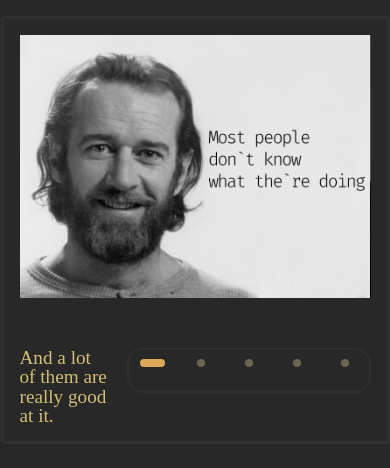
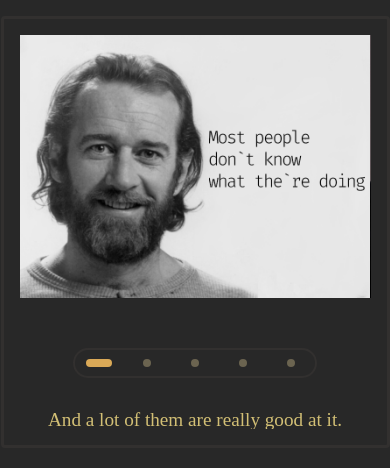
Before and after one commit to ShaggyRobot/CSSMemSlider, a plain HTML site: page cssMemSlider/index.html in a window 390 px wide. Drawn offline with Linux system fonts and the light colour scheme.

Commit message:
feat: add media-query, add nav marker animation (Mon, May 16, 2022 12:53:44 AM)

```diff
--- a/cssMemSlider/style.css
+++ b/cssMemSlider/style.css
@@ -124,10 +124,28 @@ input[name='rb'] {
   display: none;
 }
 
+@media screen and (max-width: 768px) {
+  .textarea {
+    flex-direction: column-reverse;
+    align-items: center;
+  }
+  .nav {
+    margin-left: 0;
+  }
 
+  .wrapper {
+    max-width: 90vw;
+  }
+}
 
-
-
+@keyframes animate {
+  from {
+    transform: rotateY(0deg);
+  }
+  to {
+    transform: rotateY(360deg);
+  }
+}
 
 #rb1:checked ~ .slides > .slide__first {
   margin-left: 0;
```
